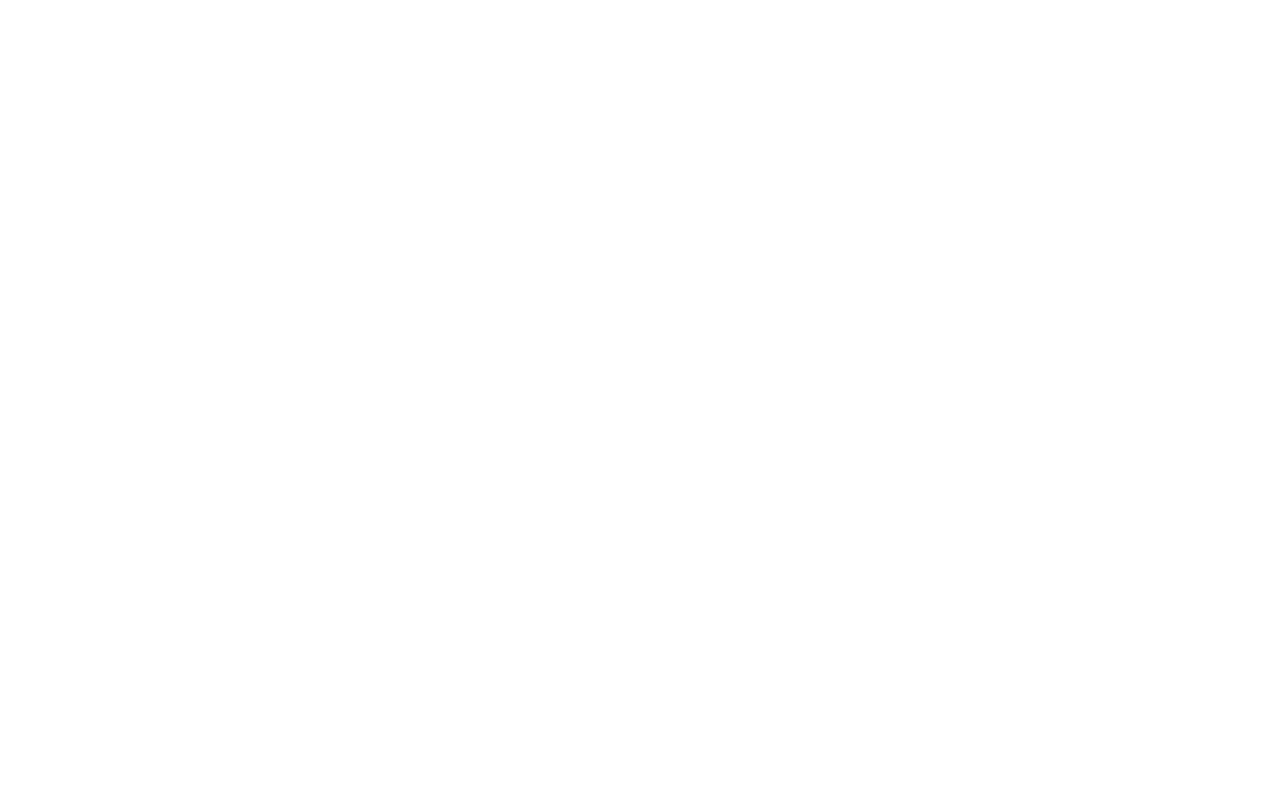
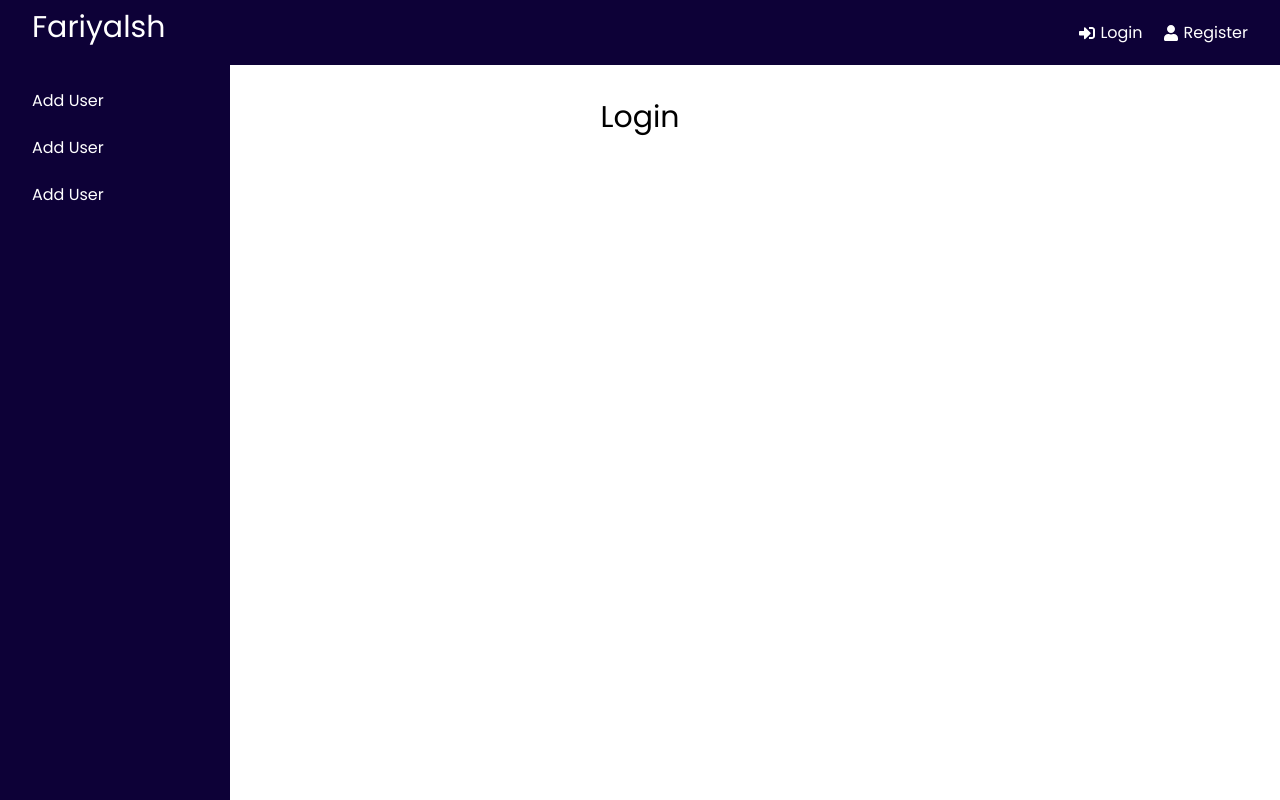
Before and after one commit to Munim-Ali/Fariya-Admin, a React (Create React App) app in the folder frontend/: page /login in a window 1280 px wide. Before the commit this address had no page. Built offline with nearby package versions, Linux system fonts and the light colour scheme.

Commit message:
Dashboard layout header and sidebar

```diff
--- a/frontend/package.json
+++ b/frontend/package.json
@@ -9,6 +9,7 @@
     "@testing-library/user-event": "^14.2.1",
     "react": "^18.2.0",
     "react-dom": "^18.2.0",
+    "react-icons": "^4.4.0",
     "react-redux": "^8.0.2",
     "react-router-dom": "^6.3.0",
     "react-scripts": "5.0.1",
--- a/frontend/src/App.js
+++ b/frontend/src/App.js
@@ -1,17 +1,22 @@
 import {BrowserRouter as Router, Routes, Route} from 'react-router-dom'
 import Dashboard from './pages/dashboard'
-import login from './pages/login'
-import register from './pages/register'
+import Login from './pages/login'
+import Register from './pages/register'
+import Header from './components/Header'
+import Sidebar from './components/Siderbar/Sidebar'
 
 function App() {
   return (
       <>
         <Router>
+        <Sidebar />
+        <Header />
+        <Sidebar />
           <div className="container">
             <Routes>
               <Route path="/" element={<Dashboard />} />
-              <Route path="/" element={<login />} />
-              <Route path="/" element={<register />} />
+              <Route path="/login" element={<Login />} />
+              <Route path="/register" element={<Register />} />
 
             </Routes>
           </div>
--- /dev/null
+++ b/frontend/src/components/Header.jsx
@@ -0,0 +1,28 @@
+import React from 'react'
+import {FaSignInAlt, FaSignOutAlt, FaUser, FaSearch} from 'react-icons/fa'
+import {Link, Links} from 'react-router-dom'
+
+function Sidebar() {
+  return (
+    <header className="header">
+        <div className='logo'>
+            <Link to='/'><h1>Fariyalsh</h1></Link>
+        </div>
+        <ul>
+            <li>
+                <Link to="/login">
+                    <FaSignInAlt />Login
+                </Link>
+            </li>
+            <li>
+                <Link to="/register">
+                    <FaUser />Register
+                </Link>
+            </li>
+        </ul>
+    </header>
+
+  )
+}
+
+export default Sidebar
--- /dev/null
+++ b/frontend/src/components/Siderbar/Sidebar.jsx
@@ -0,0 +1,21 @@
+import React from 'react'
+import {SidebarData} from './SidebarData'
+import {Link} from 'react-router-dom'
+
+function Sidebar() {
+  return (
+    <div className='sidebar'>
+      {SidebarData.map((item, index) =>{
+        return(
+          <li key={index} className={item.cName}>
+            <Link to={item.link}>
+              <p className='sidebar-title'>{item.title}</p>
+            </Link>
+          </li>
+        )
+      })}
+    </div>
+  )
+}
+
+export default Sidebar
--- /dev/null
+++ b/frontend/src/components/Siderbar/SidebarData.jsx
@@ -0,0 +1,20 @@
+import React from 'react'
+import {FaUser} from 'react-icons/fa'
+
+export const SidebarData = [
+    {
+        title: "Add User",
+        link: '/login',
+        cName: 'sidebarItem',
+    },
+    {
+        title: "Add User",
+        link: '/login',
+        cName: 'sidebarItem',
+    },
+    {
+        title: "Add User",
+        link: '/login',
+        cName: 'sidebarItem',
+    }
+]
--- a/frontend/src/index.css
+++ b/frontend/src/index.css
@@ -1,5 +1,29 @@
 @import url('https://fonts.googleapis.com/css2?family=Poppins:wght@300;400;600;700&display=swap');
 
+/* Sidebar Styling Start*/
+.sidebar{
+  height: 100vh;
+  z-index: 2;
+  width: 18%;
+  background-color: #0d0137;
+  position: absolute;
+  top: 0;
+  left: 0;
+  padding: 6% 2rem;
+}
+.sidebar li{
+  list-style-type: none;
+}
+.sidebar li a{
+  color: #ffffff;
+}
+.sidebar-title{
+  padding: 10px 0;
+}
+.logo{
+  z-index: 3;
+}
+/*Sidebar Styling End */
 * {
   margin: 0;
   padding: 0;
@@ -9,6 +33,8 @@
 body {
   font-family: 'Poppins', sans-serif;
   height: 100vh;
+  width: 100vw;
+  position: relative;
 }
 
 a {
@@ -28,10 +54,14 @@
   line-height: 2.2;
 }
 
-h1,
+h1{
+  font-size: 30px;
+  font-weight: 400;
+  margin-bottom: 10px
+}
 h2,
 h3 {
-  font-weight: 600;
+  font-weight: 400;
   margin-bottom: 10px;
 }
 
@@ -47,9 +77,11 @@
   display: flex;
   justify-content: space-between;
   align-items: center;
-  padding: 20px 0;
-  border-bottom: 1px solid #e6e6e6;
-  margin-bottom: 60px;
+  padding: 5px 2rem 5px 2rem;
+  margin-bottom: 30px;
+  background-color: #0d0137;
+  color: #ffffff;
+  z-index: 3;
 }
 
 .header ul {
@@ -65,6 +97,7 @@
 .header ul li a {
   display: flex;
   align-items: center;
+  color: #ffffff
 }
 
 .header ul li a:hover {
@@ -73,6 +106,9 @@
 
 .header ul li a svg {
   margin-right: 5px;
+}
+.header a{
+  color: #ffffff
 }
 
 .heading {
--- a/frontend/src/pages/login.jsx
+++ b/frontend/src/pages/login.jsx
@@ -2,7 +2,7 @@
 
 function login() {
   return (
-    <div>login</div>
+    <div><h1>Login</h1></div>
   )
 }
 
--- a/frontend/src/pages/register.jsx
+++ b/frontend/src/pages/register.jsx
@@ -2,7 +2,7 @@
 
 function register() {
   return (
-    <div>register</div>
+    <div><h1>Register</h1></div>
   )
 }
 
```
Also changed, not shown: 1 other file (tests, documents, lock files or other folders).
